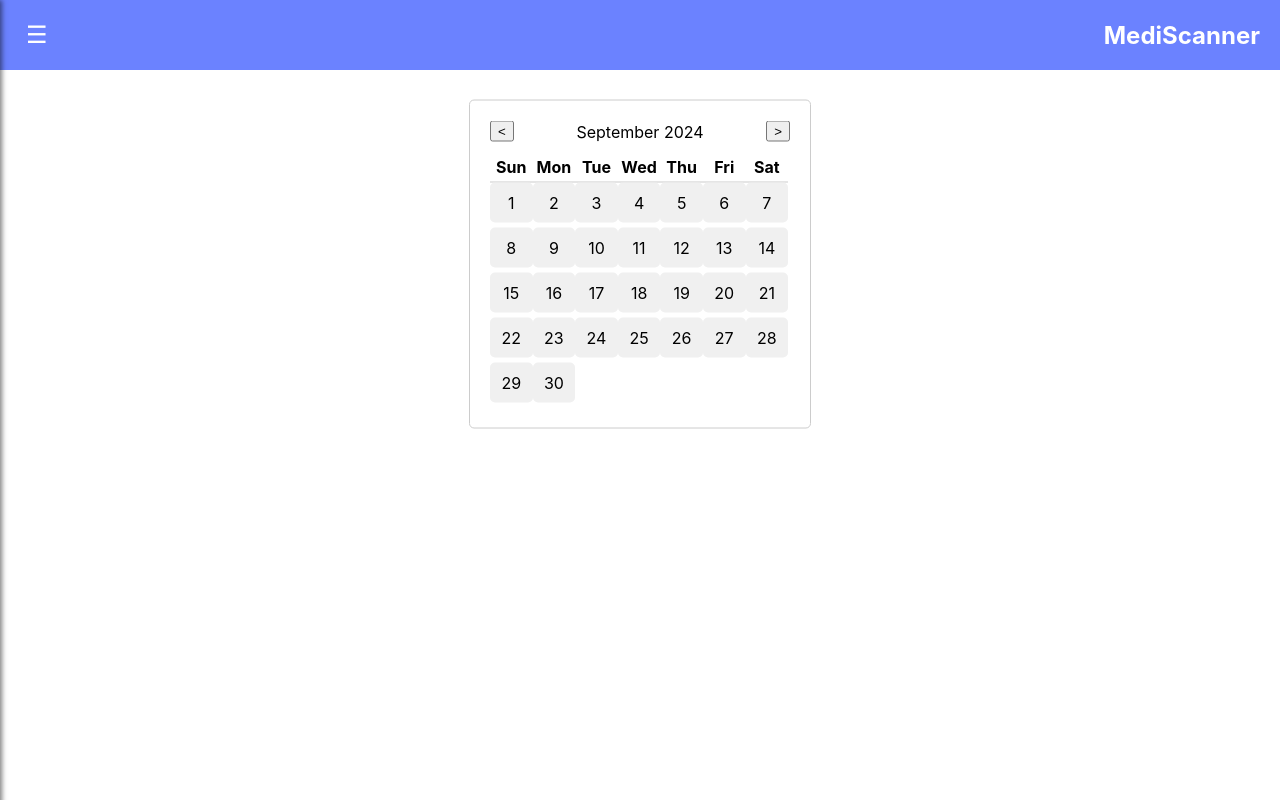
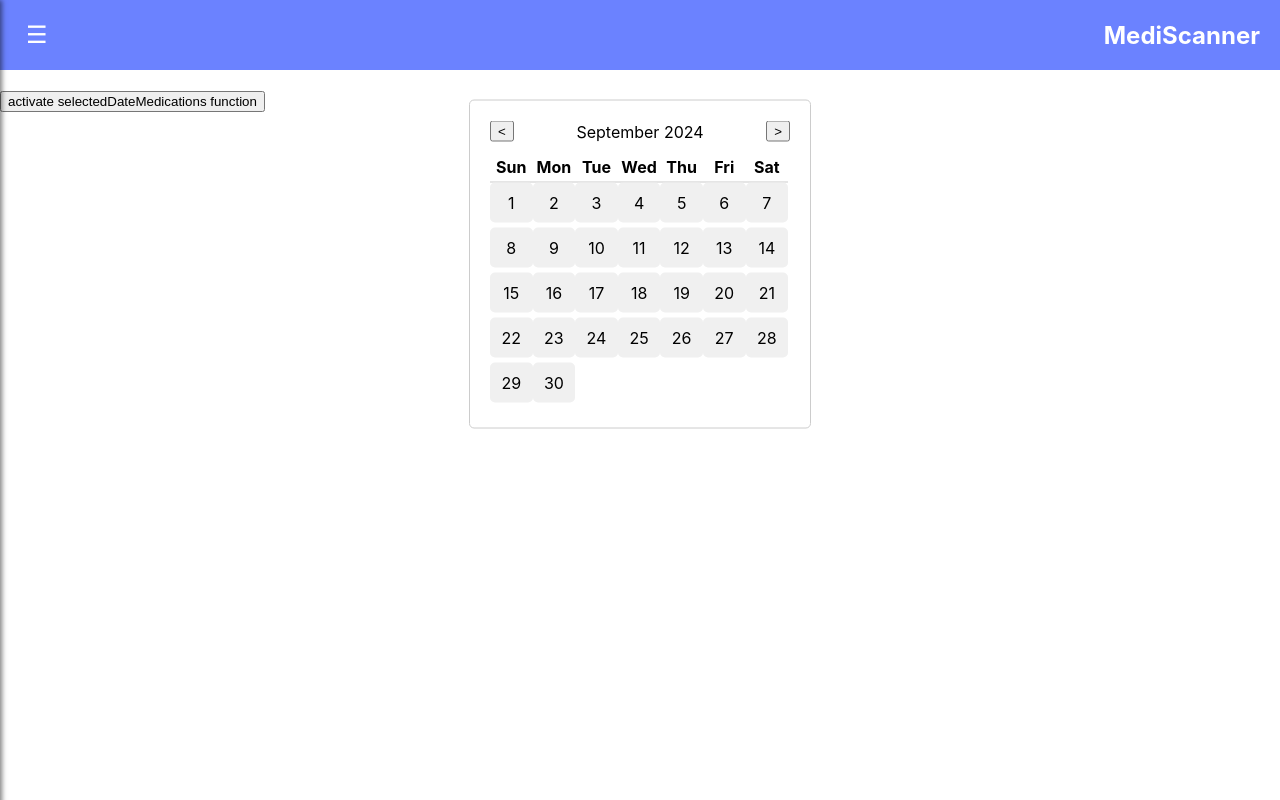
Before and after one commit to amneetd/MediScanner, a React (Create React App) app in the folder Frontend/my-app/: page /calendar in a window 1280 px wide. Built offline with nearby package versions, Linux system fonts and the light colour scheme.

Commit message:
added function for determining if medication should be taken on selected date

```diff
--- a/Frontend/my-app/src/Calendar.js
+++ b/Frontend/my-app/src/Calendar.js
@@ -58,6 +58,25 @@ const Calendar = () => {
     return daysArray;
   };
 
+  const selectedDateMedications = () => {
+    const startDate = new Date("2025-02-17T23:00:00");
+    const endDate = new Date("2025-02-27T12:00:00");
+    const viewingDate = new Date(`${currentDate.getFullYear()}-${String(currentDate.getMonth() + 1).padStart(2, '0')}-${String(selectedDay).padStart(2, '0')}T23:59:59`)
+    const frequency = 50;
+    if(startDate <= viewingDate && viewingDate <= endDate){
+      if(((viewingDate - startDate) % (86400000 * (frequency / 24))) < 86400000){
+        console.log("Medication name is taken today");
+        const numberOfCycles = Math.floor((viewingDate - startDate) / (86400000 * (frequency / 24)));
+        const medicationTime = new Date("2025-02-17T23:00:00");
+        medicationTime.setHours(medicationTime.getHours() + numberOfCycles * frequency);
+        console.log("Take medication at: ", medicationTime.getHours(), medicationTime.getMinutes(), medicationTime.getSeconds())
+      }
+      else{
+        console.log("Medication name not taken on this day")
+      }
+    }
+  }
+
   return (
     <div className="calendar-container">
       <div className="calendar">
@@ -87,6 +106,7 @@ const Calendar = () => {
           <p>Details here: </p>
         </div>
       )}
+      <button onClick={selectedDateMedications}>activate selectedDateMedications function</button>
     </div>
   );
 };
--- a/Frontend/my-app/src/SavedMedications.js
+++ b/Frontend/my-app/src/SavedMedications.js
@@ -20,9 +20,9 @@ const SavedMedications = () => {
     medication["sideEffects"] = ["Nausea", "Dizziness", "Stomach pain", "Rash"];
   }
 
-  const retrieveMedications = async (iddddd) => {
+  const retrieveMedications = async (id) => {
     try {
-      const userInfo = await retrieveUserInformation(iddddd)
+      const userInfo = await retrieveUserInformation(id)
       userInfo.savedMedications.forEach(addMedicationDetails)
       setSavedMedications(userInfo.savedMedications)
       setLoading(false);
```
